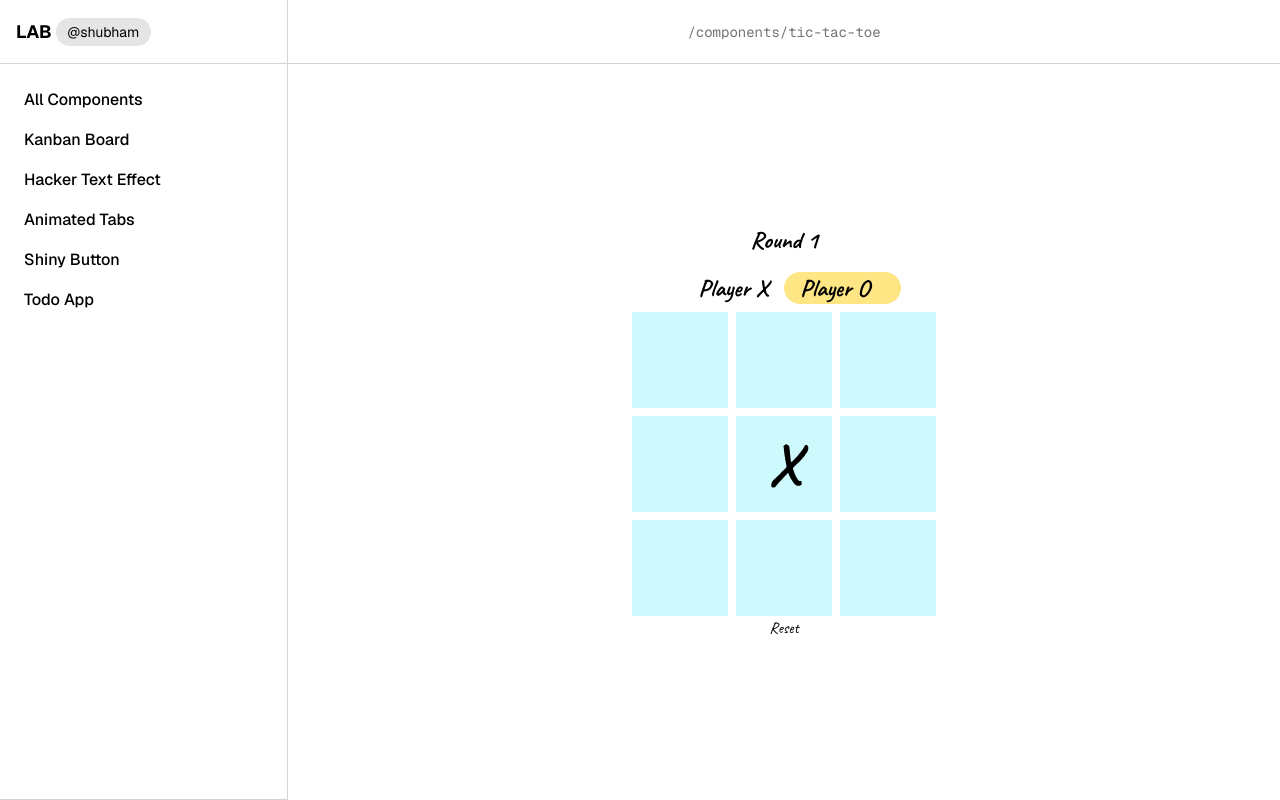
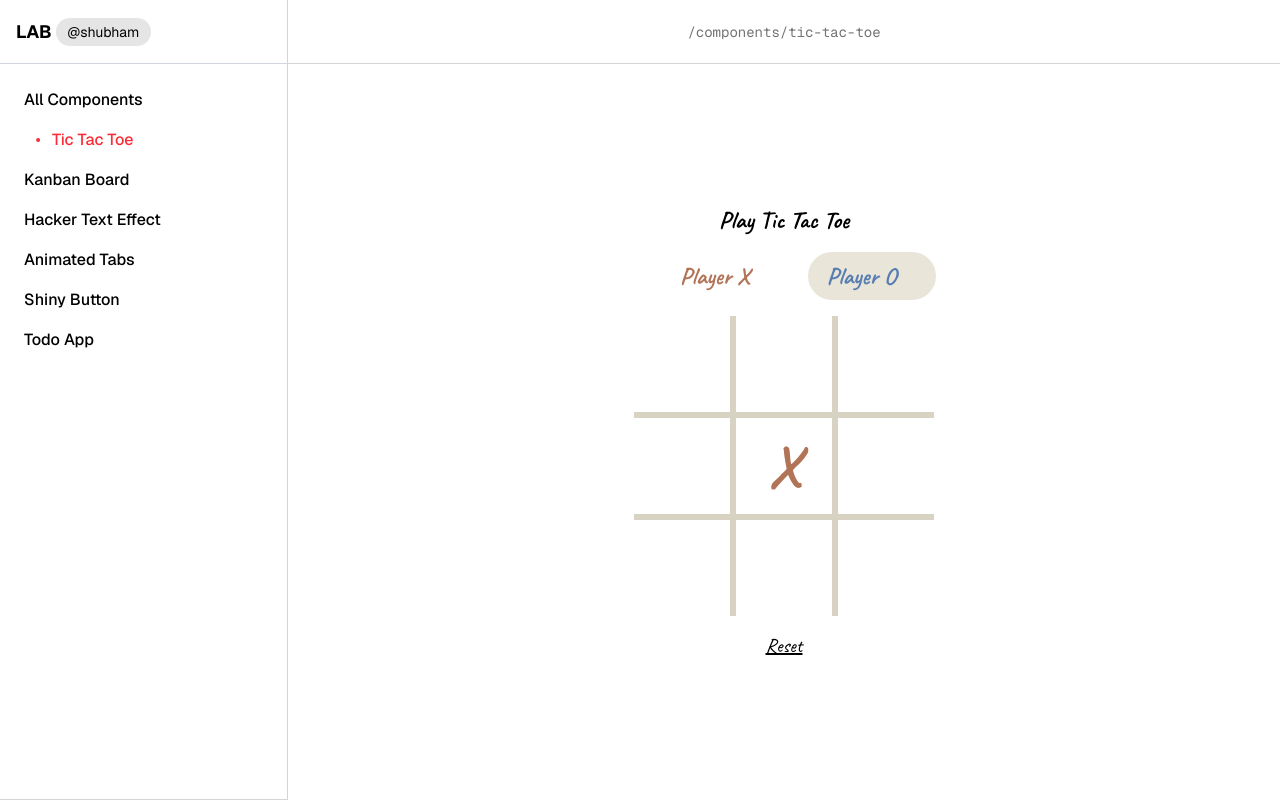
Before and after one commit to Shubham-yelekar/lab, a Next.js app: page /components/tic-tac-toe in a window 1280 px wide. Both pictures are taken after a click on the button 784 px from the left and 464 px from the top of the page. Built offline with nearby package versions, Linux system fonts and the light colour scheme.

Commit message:
tic tac toe done

```diff
--- a/src/app/components/tic-tac-toe/TicTacToe.tsx
+++ b/src/app/components/tic-tac-toe/TicTacToe.tsx
@@ -27,7 +27,7 @@ const TicTacToe = () => {
 
   return (
     <div
-      className={`${caveat.className} flex flex-col h-full items-center justify-center`}
+      className={`${caveat.className} bg-[FAF7F0] flex flex-col h-full items-center justify-center`}
     >
       <ScoreBoard isWinner={isWinner} isXnext={isXnext} />
       <GameBoard
@@ -38,7 +38,9 @@ const TicTacToe = () => {
         isWinner={isWinner}
         setIsWinner={setIsWinner}
       />
-      <button onClick={resetGame}>Reset</button>
+      <button className="text-xl mt-4 underline" onClick={resetGame}>
+        Reset
+      </button>
     </div>
   );
 };
--- a/src/app/components/tic-tac-toe/game-ui/GameBoard.tsx
+++ b/src/app/components/tic-tac-toe/game-ui/GameBoard.tsx
@@ -46,10 +46,15 @@ const GameBoard = ({
   return (
     <>
       <div
-        className={`${caveat.className} antialiased grid grid-cols-3 gap-2 w-fit`}
+        className={`${caveat.className} antialiased grid grid-cols-3 gap-1.5 bg-[#D8D2C2] w-fit`}
       >
         {squares.map((sqr, id) => (
-          <Square value={sqr} onClick={() => handleClick(id)} key={id} />
+          <Square
+            isXnext={isXnext}
+            value={sqr}
+            onClick={() => handleClick(id)}
+            key={id}
+          />
         ))}
       </div>
     </>
@@ -59,16 +64,21 @@ const GameBoard = ({
 type SquareProps = {
   value: string | null;
   onClick: () => void;
+  isXnext: boolean;
 };
 
-const Square = ({ value, onClick }: SquareProps) => {
+const Square = ({ value, onClick, isXnext }: SquareProps) => {
+  const textColor = value === "X" ? "#B17457" : "#577EB1";
+  console.log(textColor);
   return (
     <button
-      className="bg-cyan-100 w-24 aspect-square grid place-items-center"
+      className="bg-white w-24 aspect-square grid place-items-center"
       data-value={value}
       onClick={onClick}
     >
-      <span className="font-bold text-6xl">{value}</span>
+      <span style={{ color: textColor }} className="font-bold text-6xl">
+        {value}
+      </span>
     </button>
   );
 };
--- a/src/app/components/tic-tac-toe/game-ui/ScoreBoard.tsx
+++ b/src/app/components/tic-tac-toe/game-ui/ScoreBoard.tsx
@@ -10,23 +10,34 @@ const ScoreBoard = ({ isWinner, isXnext }: ScoreBoardProps) => {
   console.log(isWinner);
 
   return (
-    <div className="h-18 mb-4 flex flex-col gap-2 justify-between items-center">
-      <div className="font-bold text-2xl "> Round 1 </div>
+    <div className="h-24 w-60 mb-4 flex flex-col gap-2 justify-between items-center">
+      <div className="font-bold text-2xl "> Play Tic Tac Toe </div>
       {!isWinner ? (
-        <div className="relative flex items-center justify-between gap-8 p-2">
-          <motion.div className="font-bold text-2xl">Player X</motion.div>
+        <div className="relative flex items-center justify-between gap-8 p-2 w-full">
+          <motion.div className="font-bold text-2xl text-[#B17457] p-2">
+            Player X
+          </motion.div>
           <motion.div
             layout
             style={{
-              left: isXnext ? "-8%" : "50%",
+              left: isXnext ? "-2%" : "60%",
             }}
             transition={{ type: "spring", stiffness: 500, damping: 30 }}
-            className="w-5/8 h-8 bg-amber-200 rounded-4xl  absolute -z-10"
+            className="w-32 h-12 bg-[#E9E5D9] rounded-4xl  absolute -z-10"
           ></motion.div>
-          <motion.div className="font-bold text-2xl">Player O</motion.div>
+          <motion.div className="font-bold text-[#577EB1] text-2xl">
+            Player O
+          </motion.div>
         </div>
       ) : (
-        <h3 className="font-bold text-2xl">Winner : {isWinner}</h3>
+        <motion.h3 layout className="font-bold text-2xl">
+          {isWinner === "X" ? (
+            <span className="text-[#B17457]">Player X</span>
+          ) : (
+            <span className="text-[#577EB1]">Player O</span>
+          )}{" "}
+          wins !!
+        </motion.h3>
       )}
     </div>
   );
--- a/src/app/ui/Links.ts
+++ b/src/app/ui/Links.ts
@@ -2,6 +2,10 @@ export const pageLinks = [
   {
     name: "All Components",
     href: "/",
+  },
+  {
+    name: "Tic Tac Toe",
+    href: "/components/tic-tac-toe",
   },
   {
     name: "Kanban Board",
```
